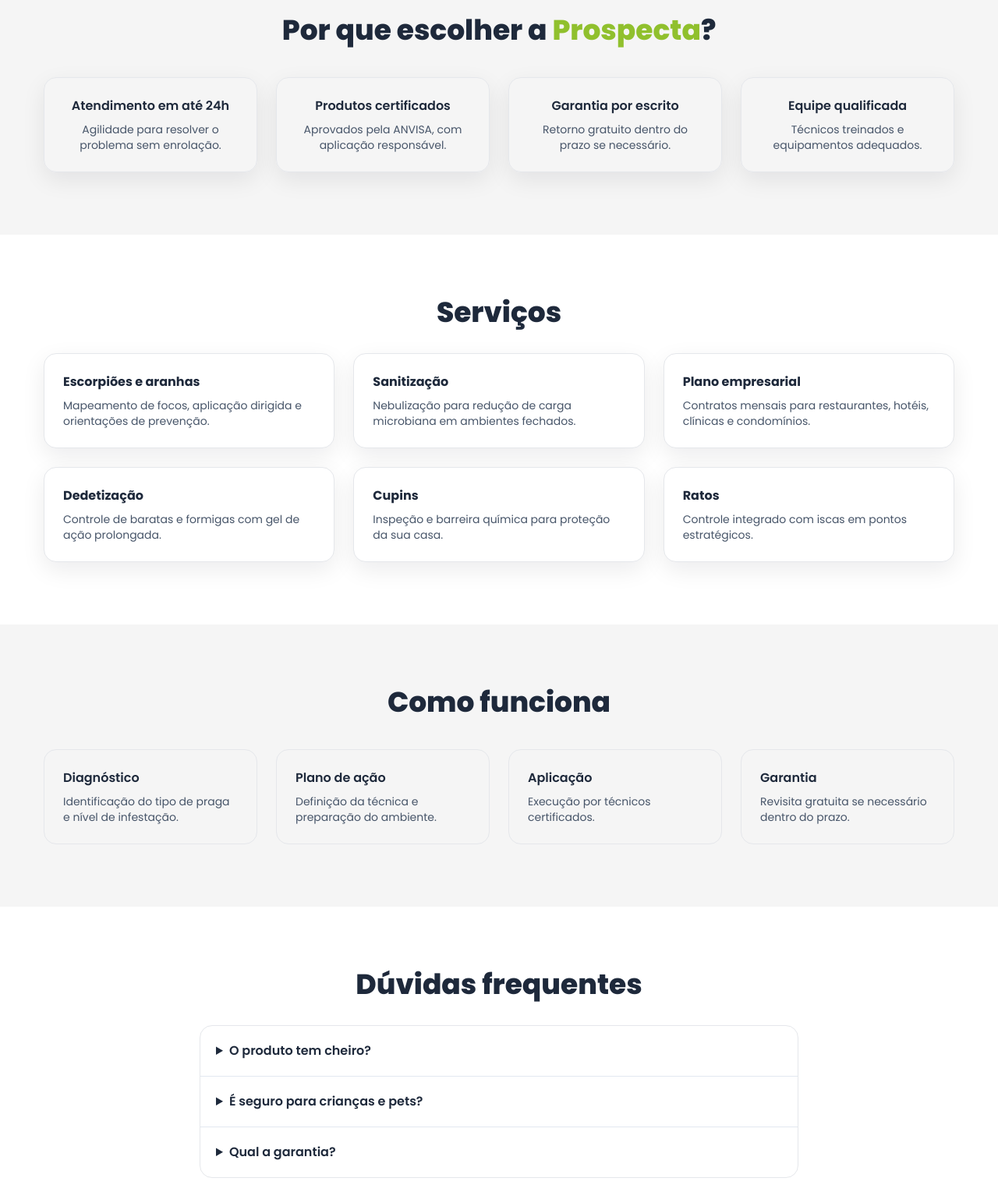
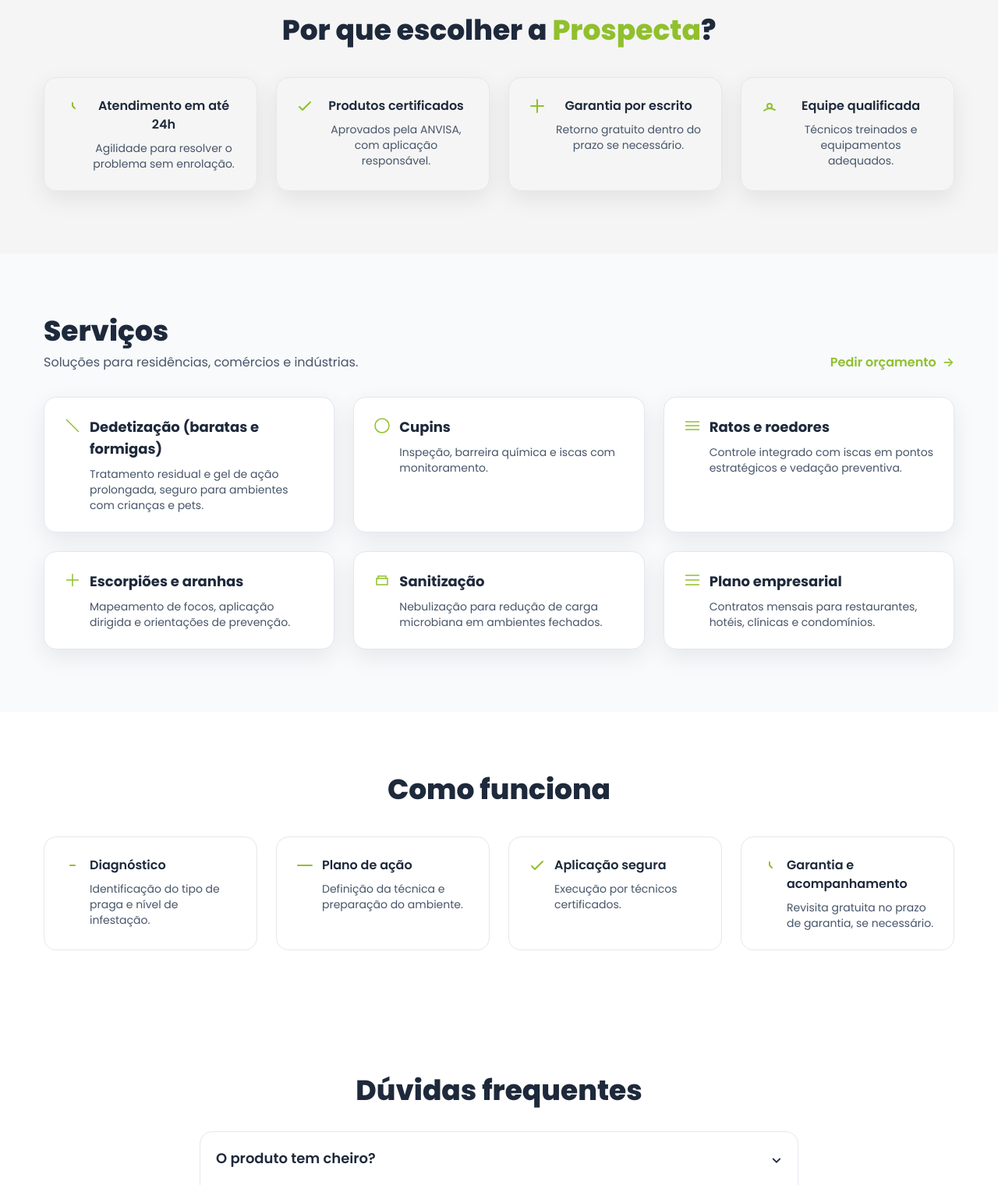
Before and after one commit to mgdossantos/siteProspecta, a plain HTML site: page index.html in a window 1280 px wide. Shown: the part 660-2180 px from the top of the page at 78% size. Drawn offline with nearby package versions, Linux system fonts and the light colour scheme.

Commit message:
Update index.html

```diff
--- a/index.html
+++ b/index.html
@@ -11,10 +11,10 @@
   <script src="https://cdn.tailwindcss.com"></script>
   <style>
     :root {
-      --brand-500: rgb(144,192,45);
+      --brand-500: rgb(144,192,45);  /* Verde Prospecta */
       --brand-600: rgb(120,160,35);
       --brand-700: rgb(100,135,30);
-      --accent-500: rgb(20,44,110);
+      --accent-500: rgb(20,44,110);  /* Azul Prospecta */
       --accent-600: rgb(15,35,95);
       --neutral-light: rgb(245,245,245);
       --neutral-dark: rgb(30,30,30);
@@ -26,6 +26,7 @@
     .btn-primary:hover { background-color: var(--brand-600); }
     .btn-secondary { background-color: var(--accent-500); color:#fff; font-weight:500; }
     .btn-secondary:hover { background-color: var(--accent-600); }
+    .icon { width:24px; height:24px; margin-right:10px; display:inline-block; flex: 0 0 auto; }
   </style>
 </head>
 <body class="text-slate-800 bg-white">
@@ -105,129 +106,33 @@
     <div class="container-max mx-auto px-4 text-center">
       <h2 class="text-2xl md:text-4xl font-extrabold">Por que escolher a <span class="text-[var(--brand-500)]">Prospecta</span>?</h2>
       <div class="mt-10 grid md:grid-cols-4 sm:grid-cols-2 gap-6">
-        <div class="p-6 border rounded-2xl shadow-soft">
+        <div class="p-6 border rounded-2xl shadow-soft flex items-start justify-center">
+          <svg xmlns="http://www.w3.org/2000/svg" class="icon text-[var(--brand-500)]" fill="none" viewBox="0 0 24 24" stroke="currentColor"><path stroke-linecap="round" stroke-linejoin="round" stroke-width="2" d="M12 8v4l3 3"/></svg>
+          <div>
             <p class="font-semibold">Atendimento em até 24h</p>
             <p class="text-sm text-slate-600 mt-2">Agilidade para resolver o problema sem enrolação.</p>
           </div>
-        <div class="p-6 border rounded-2xl shadow-soft">
+        </div>
+        <div class="p-6 border rounded-2xl shadow-soft flex items-start justify-center">
+          <svg xmlns="http://www.w3.org/2000/svg" class="icon text-[var(--brand-500)]" fill="none" viewBox="0 0 24 24" stroke="currentColor"><path stroke-linecap="round" stroke-linejoin="round" stroke-width="2" d="M5 13l4 4L19 7"/></svg>
+          <div>
             <p class="font-semibold">Produtos certificados</p>
             <p class="text-sm text-slate-600 mt-2">Aprovados pela ANVISA, com aplicação responsável.</p>
           </div>
-        <div class="p-6 border rounded-2xl shadow-soft">
+        </div>
+        <div class="p-6 border rounded-2xl shadow-soft flex items-start justify-center">
+          <svg xmlns="http://www.w3.org/2000/svg" class="icon text-[var(--brand-500)]" fill="none" viewBox="0 0 24 24" stroke="currentColor"><path stroke-linecap="round" stroke-linejoin="round" stroke-width="2" d="M12 4v16m8-8H4"/></svg>
+          <div>
             <p class="font-semibold">Garantia por escrito</p>
             <p class="text-sm text-slate-600 mt-2">Retorno gratuito dentro do prazo se necessário.</p>
           </div>
-        <div class="p-6 border rounded-2xl shadow-soft">
+        </div>
+        <div class="p-6 border rounded-2xl shadow-soft flex items-start justify-center">
+          <svg xmlns="http://www.w3.org/2000/svg" class="icon text-[var(--brand-500)]" fill="none" viewBox="0 0 24 24" stroke="currentColor"><path stroke-linecap="round" stroke-linejoin="round" stroke-width="2" d="M5.121 17.804A13.937 13.937 0 0112 15c2.485 0 4.797.758 6.879 2.052M15 12a3 3 0 11-6 0 3 3 0 016 0z"/></svg>
+          <div>
             <p class="font-semibold">Equipe qualificada</p>
             <p class="text-sm text-slate-600 mt-2">Técnicos treinados e equipamentos adequados.</p>
           </div>
-      </div>
-    </div>
-  </section>
-
-  <!-- Serviços -->
-  <section id="servicos" class="py-14 md:py-20">
-    <div class="container-max mx-auto px-4">
-      <h2 class="text-2xl md:text-4xl font-extrabold text-center">Serviços</h2>
-      <div class="mt-8 grid md:grid-cols-3 gap-6">
-        <div class="p-6 bg-white border rounded-2xl shadow-soft">
-          <h3 class="font-bold">Escorpiões e aranhas</h3>
-          <p class="text-sm text-slate-600 mt-2">Mapeamento de focos, aplicação dirigida e orientações de prevenção.</p>
-        </div>
-        <div class="p-6 bg-white border rounded-2xl shadow-soft">
-          <h3 class="font-bold">Sanitização</h3>
-          <p class="text-sm text-slate-600 mt-2">Nebulização para redução de carga microbiana em ambientes fechados.</p>
-        </div>
-        <div class="p-6 bg-white border rounded-2xl shadow-soft">
-          <h3 class="font-bold">Plano empresarial</h3>
-          <p class="text-sm text-slate-600 mt-2">Contratos mensais para restaurantes, hotéis, clínicas e condomínios.</p>
-        </div>
-        <div class="p-6 bg-white border rounded-2xl shadow-soft">
-          <h3 class="font-bold">Dedetização</h3>
-          <p class="text-sm text-slate-600 mt-2">Controle de baratas e formigas com gel de ação prolongada.</p>
-        </div>
-        <div class="p-6 bg-white border rounded-2xl shadow-soft">
-          <h3 class="font-bold">Cupins</h3>
-          <p class="text-sm text-slate-600 mt-2">Inspeção e barreira química para proteção da sua casa.</p>
-        </div>
-        <div class="p-6 bg-white border rounded-2xl shadow-soft">
-          <h3 class="font-bold">Ratos</h3>
-          <p class="text-sm text-slate-600 mt-2">Controle integrado com iscas em pontos estratégicos.</p>
-        </div>
-      </div>
-    </div>
-  </section>
-
-  <!-- Como funciona -->
-  <section id="como-funciona" class="py-14 md:py-20 bg-[var(--neutral-light)]">
-    <div class="container-max mx-auto px-4">
-      <h2 class="text-2xl md:text-4xl font-extrabold text-center">Como funciona</h2>
-      <div class="mt-10 grid md:grid-cols-4 sm:grid-cols-2 gap-6">
-        <div class="p-6 border rounded-2xl">
-          <p class="font-semibold">Diagnóstico</p>
-          <p class="text-sm text-slate-600 mt-2">Identificação do tipo de praga e nível de infestação.</p>
-        </div>
-        <div class="p-6 border rounded-2xl">
-          <p class="font-semibold">Plano de ação</p>
-          <p class="text-sm text-slate-600 mt-2">Definição da técnica e preparação do ambiente.</p>
-        </div>
-        <div class="p-6 border rounded-2xl">
-          <p class="font-semibold">Aplicação</p>
-          <p class="text-sm text-slate-600 mt-2">Execução por técnicos certificados.</p>
-        </div>
-        <div class="p-6 border rounded-2xl">
-          <p class="font-semibold">Garantia</p>
-          <p class="text-sm text-slate-600 mt-2">Revisita gratuita se necessário dentro do prazo.</p>
-        </div>
-      </div>
-    </div>
-  </section>
-
-  <!-- FAQ -->
-  <section id="faq" class="py-14 md:py-20">
-    <div class="container-max mx-auto px-4">
-      <h2 class="text-2xl md:text-4xl font-extrabold text-center">Dúvidas frequentes</h2>
-      <div class="mt-8 max-w-3xl mx-auto divide-y divide-slate-200 border rounded-2xl">
-        <details class="p-5">
-          <summary class="cursor-pointer font-semibold">O produto tem cheiro?</summary>
-          <p class="mt-2 text-slate-600">Usamos produtos de baixo odor e aplicação focada.</p>
-        </details>
-        <details class="p-5">
-          <summary class="cursor-pointer font-semibold">É seguro para crianças e pets?</summary>
-          <p class="mt-2 text-slate-600">Sim, com aplicação correta e orientações de preparo.</p>
-        </details>
-        <details class="p-5">
-          <summary class="cursor-pointer font-semibold">Qual a garantia?</summary>
-          <p class="mt-2 text-slate-600">Garantia por escrito conforme o tipo de praga e ambiente.</p>
-        </details>
-      </div>
-    </div>
-  </section>
-
-
-  <!-- Benefícios -->
-  <section id="beneficios" class="py-14 md:py-20">
-    <div class="container-max mx-auto px-4">
-      <div class="text-center max-w-2xl mx-auto">
-        <h2 class="text-2xl md:text-4xl font-extrabold">Por que escolher a <span class="text-[var(--brand-500)]">Prospecta</span>?</h2>
-        <p class="mt-3 text-slate-600">Eficiência com segurança e cuidado com sua família, pets e equipe.</p>
-      </div>
-      <div class="mt-10 grid md:grid-cols-4 sm:grid-cols-2 gap-6">
-        <div class="p-6 border border-slate-200 rounded-2xl shadow-soft">
-          <p class="text-lg font-semibold">Atendimento em até 24h</p>
-          <p class="text-slate-600 text-sm mt-2">Agilidade para resolver o problema sem enrolação.</p>
-        </div>
-        <div class="p-6 border border-slate-200 rounded-2xl shadow-soft">
-          <p class="text-lg font-semibold">Produtos certificados</p>
-          <p class="text-slate-600 text-sm mt-2">Aprovados pela ANVISA, com aplicação responsável.</p>
-        </div>
-        <div class="p-6 border border-slate-200 rounded-2xl shadow-soft">
-          <p class="text-lg font-semibold">Garantia por escrito</p>
-          <p class="text-slate-600 text-sm mt-2">Revisita gratuita dentro do prazo, se necessário.</p>
-        </div>
-        <div class="p-6 border border-slate-200 rounded-2xl shadow-soft">
-          <p class="text-lg font-semibold">Equipe qualificada</p>
-          <p class="text-slate-600 text-sm mt-2">Técnicos treinados e equipamentos adequados.</p>
         </div>
       </div>
     </div>
@@ -244,29 +149,47 @@
         <a href="#contato" class="inline-flex items-center gap-2 text-[var(--brand-500)] font-semibold">Pedir orçamento <span>→</span></a>
       </div>
       <div class="mt-8 grid md:grid-cols-3 gap-6">
-        <article class="p-6 bg-white rounded-2xl border border-slate-200 shadow-soft">
+        <article class="p-6 bg-white rounded-2xl border border-slate-200 shadow-soft flex items-start">
+          <svg xmlns="http://www.w3.org/2000/svg" class="icon text-[var(--brand-500)]" viewBox="0 0 24 24" fill="none" stroke="currentColor" stroke-width="1.5"><path d="M4 4l16 16"/></svg>
+          <div>
             <h3 class="font-bold text-lg">Dedetização (baratas e formigas)</h3>
             <p class="text-sm text-slate-600 mt-2">Tratamento residual e gel de ação prolongada, seguro para ambientes com crianças e pets.</p>
+          </div>
         </article>
-        <article class="p-6 bg-white rounded-2xl border border-slate-200 shadow-soft">
+        <article class="p-6 bg-white rounded-2xl border border-slate-200 shadow-soft flex items-start">
+          <svg xmlns="http://www.w3.org/2000/svg" class="icon text-[var(--brand-500)]" viewBox="0 0 24 24" fill="none" stroke="currentColor" stroke-width="1.5"><circle cx="12" cy="12" r="9"/></svg>
+          <div>
             <h3 class="font-bold text-lg">Cupins</h3>
             <p class="text-sm text-slate-600 mt-2">Inspeção, barreira química e iscas com monitoramento.</p>
+          </div>
         </article>
-        <article class="p-6 bg-white rounded-2xl border border-slate-200 shadow-soft">
+        <article class="p-6 bg-white rounded-2xl border border-slate-200 shadow-soft flex items-start">
+          <svg xmlns="http://www.w3.org/2000/svg" class="icon text-[var(--brand-500)]" viewBox="0 0 24 24" fill="none" stroke="currentColor" stroke-width="1.5"><path d="M3 7h18M3 12h18M3 17h18"/></svg>
+          <div>
             <h3 class="font-bold text-lg">Ratos e roedores</h3>
             <p class="text-sm text-slate-600 mt-2">Controle integrado com iscas em pontos estratégicos e vedação preventiva.</p>
+          </div>
         </article>
-        <article class="p-6 bg-white rounded-2xl border border-slate-200 shadow-soft">
+        <article class="p-6 bg-white rounded-2xl border border-slate-200 shadow-soft flex items-start">
+          <svg xmlns="http://www.w3.org/2000/svg" class="icon text-[var(--brand-500)]" viewBox="0 0 24 24" fill="none" stroke="currentColor" stroke-width="1.5"><path d="M12 4v16M20 12H4"/></svg>
+          <div>
             <h3 class="font-bold text-lg">Escorpiões e aranhas</h3>
             <p class="text-sm text-slate-600 mt-2">Mapeamento de focos, aplicação dirigida e orientações de prevenção.</p>
+          </div>
         </article>
-        <article class="p-6 bg-white rounded-2xl border border-slate-200 shadow-soft">
+        <article class="p-6 bg-white rounded-2xl border border-slate-200 shadow-soft flex items-start">
+          <svg xmlns="http://www.w3.org/2000/svg" class="icon text-[var(--brand-500)]" viewBox="0 0 24 24" fill="none" stroke="currentColor" stroke-width="1.5"><rect x="5" y="10" width="14" height="8"/><path d="M7 10V7h10v3"/></svg>
+          <div>
             <h3 class="font-bold text-lg">Sanitização</h3>
             <p class="text-sm text-slate-600 mt-2">Nebulização para redução de carga microbiana em ambientes fechados.</p>
+          </div>
         </article>
-        <article class="p-6 bg-white rounded-2xl border border-slate-200 shadow-soft">
+        <article class="p-6 bg-white rounded-2xl border border-slate-200 shadow-soft flex items-start">
+          <svg xmlns="http://www.w3.org/2000/svg" class="icon text-[var(--brand-500)]" viewBox="0 0 24 24" fill="none" stroke="currentColor" stroke-width="1.5"><path d="M3 6h18M3 12h18M3 18h18"/></svg>
+          <div>
             <h3 class="font-bold text-lg">Plano empresarial</h3>
             <p class="text-sm text-slate-600 mt-2">Contratos mensais para restaurantes, hotéis, clínicas e condomínios.</p>
+          </div>
         </article>
       </div>
     </div>
@@ -277,25 +200,33 @@
     <div class="container-max mx-auto px-4">
       <h2 class="text-2xl md:text-4xl font-extrabold text-center">Como funciona</h2>
       <div class="mt-10 grid md:grid-cols-4 sm:grid-cols-2 gap-6">
-        <div class="p-6 border border-slate-200 rounded-2xl">
-          <p class="text-sm text-slate-500">Etapa 1</p>
+        <div class="p-6 border rounded-2xl flex items-start">
+          <svg xmlns="http://www.w3.org/2000/svg" class="icon text-[var(--brand-500)]" fill="none" viewBox="0 0 24 24" stroke="currentColor"><path stroke-linecap="round" stroke-linejoin="round" stroke-width="2" d="M9 12h6"/></svg>
+          <div>
             <p class="font-semibold">Diagnóstico</p>
-          <p class="text-sm text-slate-600 mt-2">Entendemos o problema e o tipo de praga.</p>
+            <p class="text-sm text-slate-600 mt-2">Identificação do tipo de praga e nível de infestação.</p>
           </div>
-        <div class="p-6 border border-slate-200 rounded-2xl">
-          <p class="text-sm text-slate-500">Etapa 2</p>
+        </div>
+        <div class="p-6 border rounded-2xl flex items-start">
+          <svg xmlns="http://www.w3.org/2000/svg" class="icon text-[var(--brand-500)]" fill="none" viewBox="0 0 24 24" stroke="currentColor"><path stroke-linecap="round" stroke-linejoin="round" stroke-width="2" d="M3 12h18"/></svg>
+          <div>
             <p class="font-semibold">Plano de ação</p>
-          <p class="text-sm text-slate-600 mt-2">Definimos técnica, produto e preparo do ambiente.</p>
+            <p class="text-sm text-slate-600 mt-2">Definição da técnica e preparação do ambiente.</p>
           </div>
-        <div class="p-6 border border-slate-200 rounded-2xl">
-          <p class="text-sm text-slate-500">Etapa 3</p>
+        </div>
+        <div class="p-6 border rounded-2xl flex items-start">
+          <svg xmlns="http://www.w3.org/2000/svg" class="icon text-[var(--brand-500)]" fill="none" viewBox="0 0 24 24" stroke="currentColor"><path stroke-linecap="round" stroke-linejoin="round" stroke-width="2" d="M5 13l4 4L19 7"/></svg>
+          <div>
             <p class="font-semibold">Aplicação segura</p>
             <p class="text-sm text-slate-600 mt-2">Execução por técnicos certificados.</p>
           </div>
-        <div class="p-6 border border-slate-200 rounded-2xl">
-          <p class="text-sm text-slate-500">Etapa 4</p>
+        </div>
+        <div class="p-6 border rounded-2xl flex items-start">
+          <svg xmlns="http://www.w3.org/2000/svg" class="icon text-[var(--brand-500)]" fill="none" viewBox="0 0 24 24" stroke="currentColor"><path stroke-linecap="round" stroke-linejoin="round" stroke-width="2" d="M12 8v4l3 3"/></svg>
+          <div>
             <p class="font-semibold">Garantia e acompanhamento</p>
             <p class="text-sm text-slate-600 mt-2">Revisita gratuita no prazo de garantia, se necessário.</p>
+          </div>
         </div>
       </div>
     </div>
@@ -372,7 +303,38 @@
   </footer>
 
   <script>
+    // Ano dinâmico
     document.getElementById('year').textContent = new Date().getFullYear();
+
+    // Mobile menu
+    document.getElementById('btn-menu').addEventListener('click', ()=>{
+      document.getElementById('mobile').classList.toggle('hidden');
+    });
+
+    // WhatsApp CTAs: altere o número abaixo (DDI+DDD+número)
+    const WHATS = '5584999999999';
+    function buildWhatsLink(msg){
+      return `https://wa.me/${WHATS}?text=${encodeURIComponent(msg)}`;
+    }
+    document.getElementById('top-whats').href  = buildWhatsLink('Olá! Preciso de orçamento para controle de pragas.');
+    document.getElementById('hero-whats').href = buildWhatsLink('Olá! Vim pelo site e quero falar com um especialista.');
+
+    // Form do herói -> redireciona para WhatsApp com resumo
+    document.getElementById('lead-form').addEventListener('submit', function(e){
+      e.preventDefault();
+      const inputs = this.querySelectorAll('input, select');
+      const nome = inputs[0].value.trim();
+      const tel  = inputs[1].value.trim();
+      const serv = inputs[2].value;
+      const texto = `Olá! Sou ${nome}. Telefone: ${tel}. Serviço: ${serv}.`;
+      window.location.href = buildWhatsLink(texto);
+    });
+
+    // Form de contato (demonstração)
+    document.getElementById('contact-form').addEventListener('submit', function(e){
+      e.preventDefault();
+      alert('Obrigado! Sua solicitação foi enviada. Entraremos em contato.');
+    });
   </script>
 </body>
 </html>
```
Lines whose indentation alone changed are shown as unchanged.
